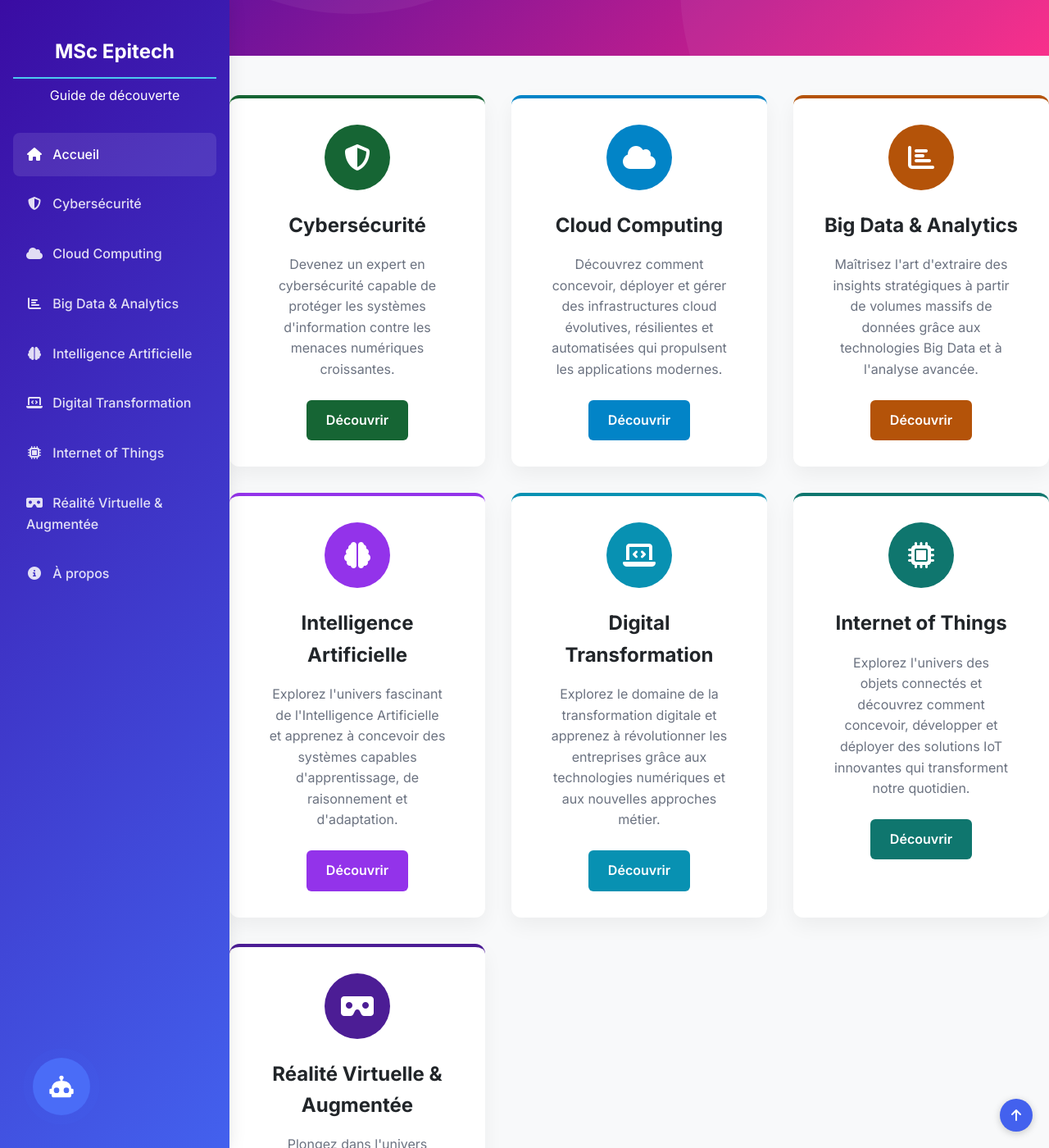
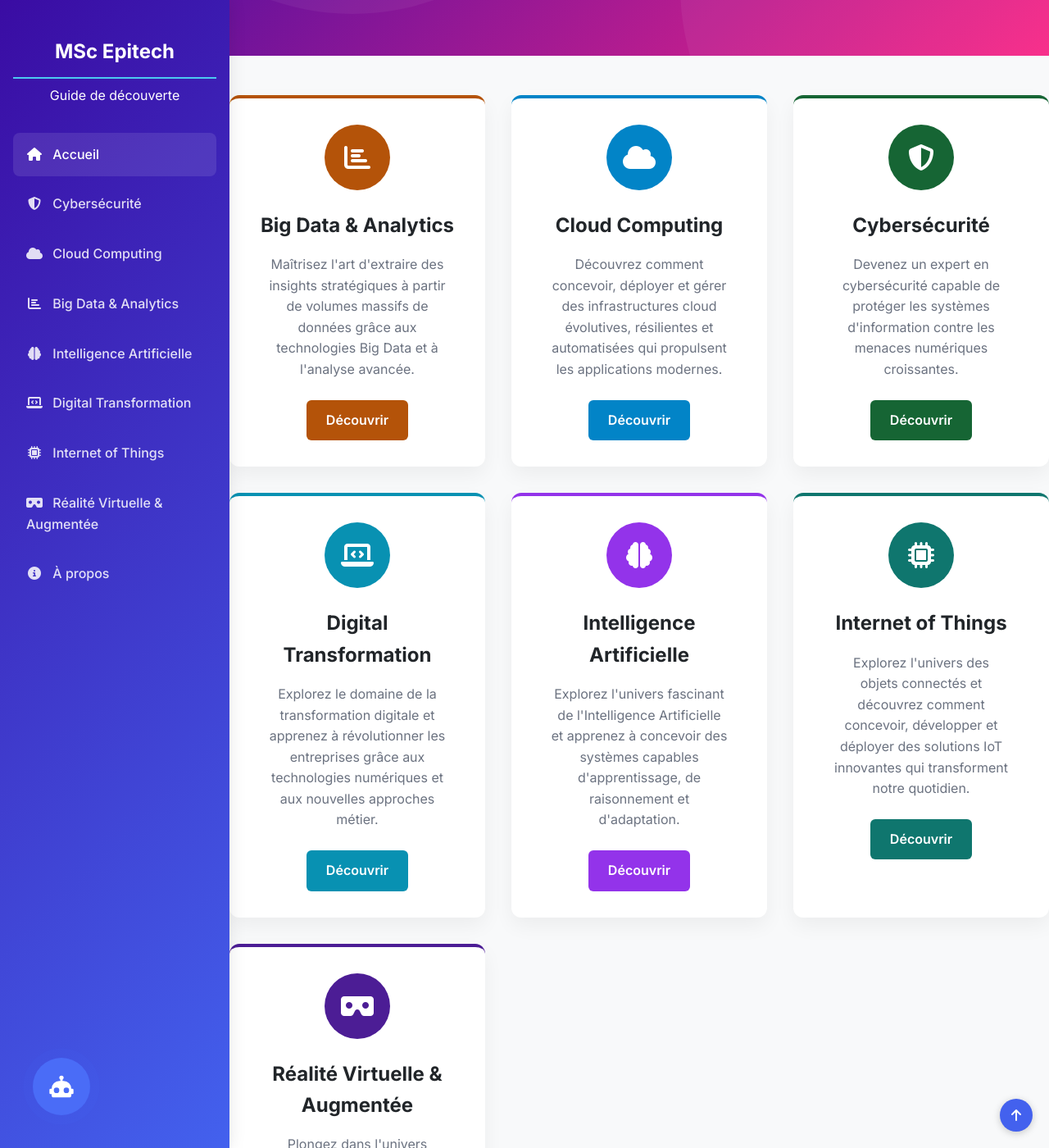
Before and after one commit to DamienDemontis/Decouverte-pmsc, a Jekyll site: the page built from epitech-msc-discovery/index.markdown, in a window 1280 px wide and 1400 px high, scrolled down 366 px. Shown: the whole window at 82% size. Built offline with Jekyll 4.4.1, drawn with Linux system fonts in a browser that asks for light colours.

Commit message:
Fix sort error in index.markdown by using title instead of ordre

```diff
--- a/epitech-msc-discovery/index.markdown
+++ b/epitech-msc-discovery/index.markdown
@@ -17,7 +17,7 @@ title: Accueil
 </header>
 
 <div class="specialite-grid container">
-  {% assign specialites = site.specialites | sort: 'ordre' %}
+  {% assign specialites = site.specialites | sort: 'title' %}
   {% for specialite in specialites %}
     <div class="specialite-card" style="--card-color: {{ specialite.color_primary | default: '#4361ee' }}">
       <div class="specialite-icon">
```
